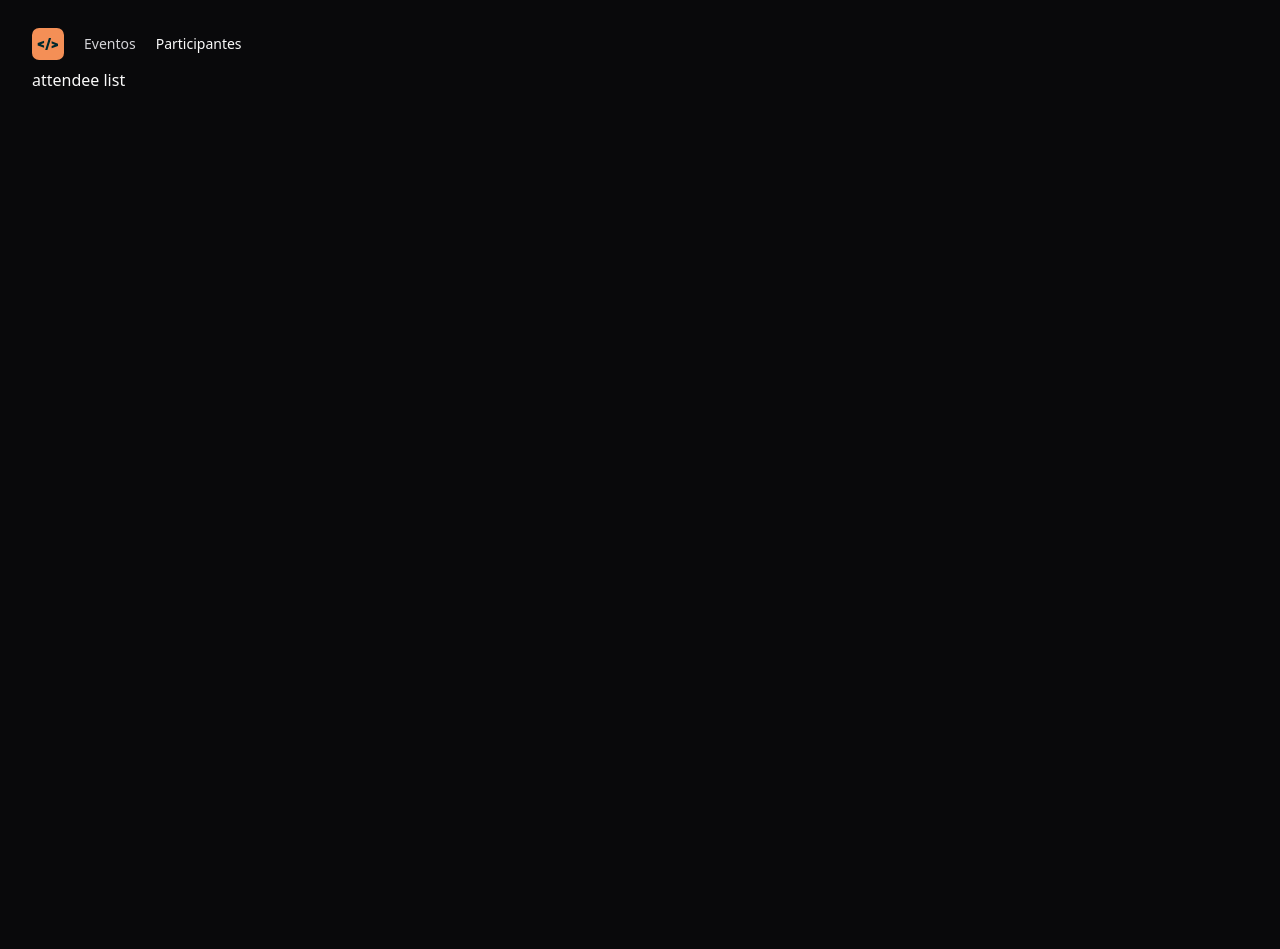
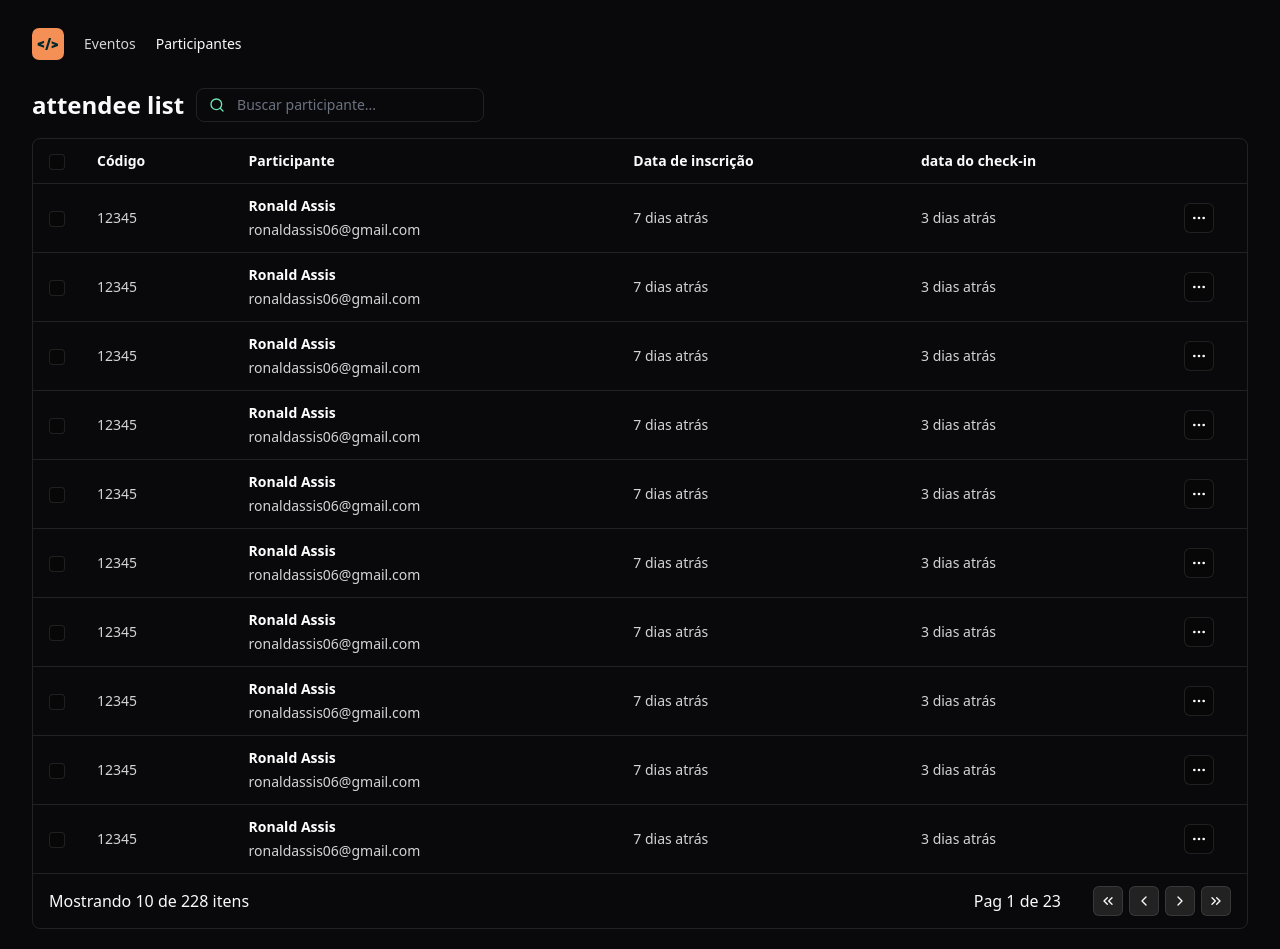
Before and after one commit to ronald-assis/pass-in-web, a React (Vite) app: page / in a window 1280 px wide. Before the commit the page ends 800 px from the top, so only its background shows below. Built offline with nearby package versions, Linux system fonts and the light colour scheme.

Commit message:
feat: creted attendee list

```diff
--- a/package.json
+++ b/package.json
@@ -10,11 +10,13 @@
     "preview": "vite preview"
   },
   "dependencies": {
+    "lucide-react": "^0.378.0",
     "react": "^18.2.0",
     "react-dom": "^18.2.0"
   },
   "devDependencies": {
     "@rocketseat/eslint-config": "^2.2.2",
+    "@tailwindcss/forms": "^0.5.7",
     "@types/react": "^18.2.66",
     "@types/react-dom": "^18.2.22",
     "@typescript-eslint/eslint-plugin": "^7.2.0",
--- a/src/app.tsx
+++ b/src/app.tsx
@@ -3,7 +3,7 @@
 
 export function App() {
   return (
-    <main className="max-w-[1216px] mx-auto py-5">
+    <main className="max-w-[1216px] mx-auto py-5 flex flex-col gap-5">
       <Header />
       <AttendeeList />
     </main>
--- a/src/components/AttendeeList/index.tsx
+++ b/src/components/AttendeeList/index.tsx
@@ -1,3 +1,116 @@
+import {
+  Search,
+  MoreHorizontal,
+  ChevronsLeft,
+  ChevronLeft,
+  ChevronsRight,
+  ChevronRight,
+} from 'lucide-react'
+
 export function AttendeeList() {
-  return <p>attendee list</p>
+  return (
+    <section className="flex flex-col gap-4">
+      <article className="flex gap-3 items-center ">
+        <h1 className="text-2xl font-bold">attendee list</h1>
+        <div className="px-3 gap-3 py-1.5 border w-72 border-white/10 rounded-lg text-sm flex items-center">
+          <Search className="size-4 text-emerald-300" />
+          <input
+            className="bg-transparent flex-1 outline-none border-0 p-0 text-sm"
+            type="text"
+            placeholder="Buscar participante..."
+          />
+        </div>
+      </article>
+
+      <article className="border-white/10 border rounded-lg">
+        <table className="w-full">
+          <thead>
+            <tr className="border-b border-white/10">
+              <th
+                style={{ width: 48 }}
+                className="px-4 py-3 text-sm font-semibold text-left"
+              >
+                <input
+                  type="checkbox"
+                  className="bg-black/20 rounded size-4 border border-white/10 checked:focus:bg-orange-400 checked:hover:bg-orange-400 checked:bg-orange-400"
+                />
+              </th>
+              <th className="px-4 py-3 text-sm font-semibold text-left">
+                Código
+              </th>
+              <th className="px-4 py-3 text-sm font-semibold text-left">
+                Participante
+              </th>
+              <th className="px-4 py-3 text-sm font-semibold text-left">
+                Data de inscrição
+              </th>
+              <th className="px-4 py-3 text-sm font-semibold text-left">
+                data do check-in
+              </th>
+              <th style={{ width: 64 }}></th>
+            </tr>
+          </thead>
+          <tbody>
+            {Array.from({ length: 10 }).map((_e, i) => (
+              <tr key={i} className="border-b border-white/10 hover:bg-white/5">
+                <td className="px-4 py-3 text-sm text-zinc-300">
+                  <input
+                    type="checkbox"
+                    className="bg-black/20 rounded size-4 border border-white/10 checked:focus:bg-orange-400 checked:hover:bg-orange-400 checked:bg-orange-400"
+                  />
+                </td>
+                <td className="px-4 py-3 text-sm text-zinc-300">12345</td>
+                <td className="px-4 py-3 text-sm text-zinc-300">
+                  <div className="flex flex-col gap-1">
+                    <span className="font-semibold text-white">
+                      Ronald Assis
+                    </span>
+                    <span>ronaldassis06@gmail.com</span>
+                  </div>
+                </td>
+                <td className="px-4 py-3 text-sm text-zinc-300">
+                  7 dias atrás
+                </td>
+                <td className="px-4 py-3 text-sm text-zinc-300">
+                  3 dias atrás
+                </td>
+                <td>
+                  <button className="bg-black/20 border border-white/10 rounded-md p-1.5">
+                    <MoreHorizontal className="size-4" />
+                  </button>
+                </td>
+              </tr>
+            ))}
+          </tbody>
+          <tfoot>
+            <td className="py-3 px-4" colSpan={3}>
+              Mostrando 10 de 228 itens
+            </td>
+            <td className="py-3 px-4 text-right" colSpan={3}>
+              <div className="inline-flex items-center gap-8">
+                <span>Pag 1 de 23</span>
+                <div className="flex gap-1.5">
+                  <button className="bg-white/10 border border-white/10 rounded-md p-1.5">
+                    <ChevronsLeft className="size-4" />
+                  </button>
+
+                  <button className="bg-white/10 border border-white/10 rounded-md p-1.5">
+                    <ChevronLeft className="size-4" />
+                  </button>
+
+                  <button className="bg-white/10 border border-white/10 rounded-md p-1.5">
+                    <ChevronRight className="size-4" />
+                  </button>
+
+                  <button className="bg-white/10 border border-white/10 rounded-md p-1.5">
+                    <ChevronsRight className="size-4" />
+                  </button>
+                </div>
+              </div>
+            </td>
+          </tfoot>
+        </table>
+      </article>
+    </section>
+  )
 }
--- a/tailwind.config.js
+++ b/tailwind.config.js
@@ -4,5 +4,5 @@
   theme: {
     extend: {},
   },
-  plugins: [],
+  plugins: [require('@tailwindcss/forms')],
 }
```
Also changed, not shown: 1 other file (tests, documents, lock files or other folders).
